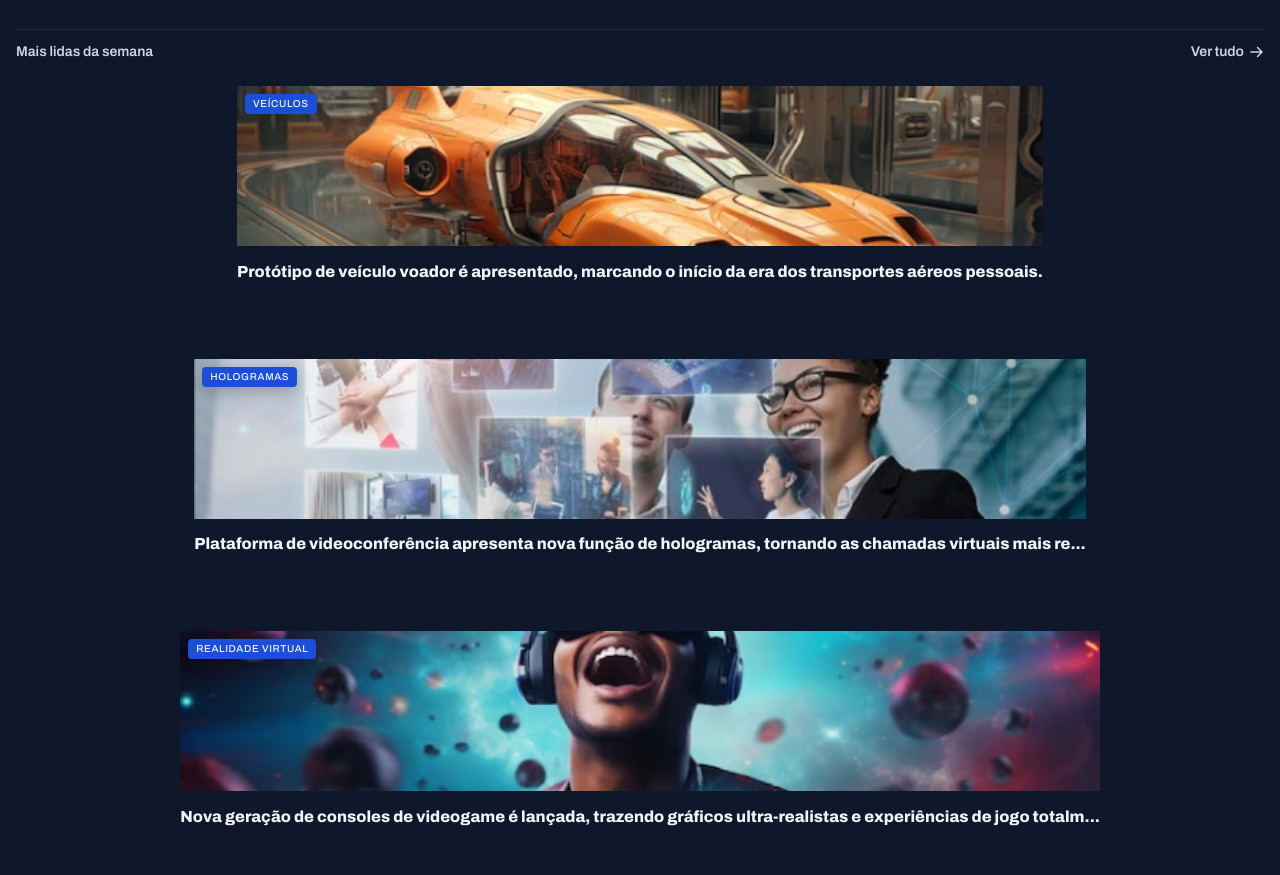
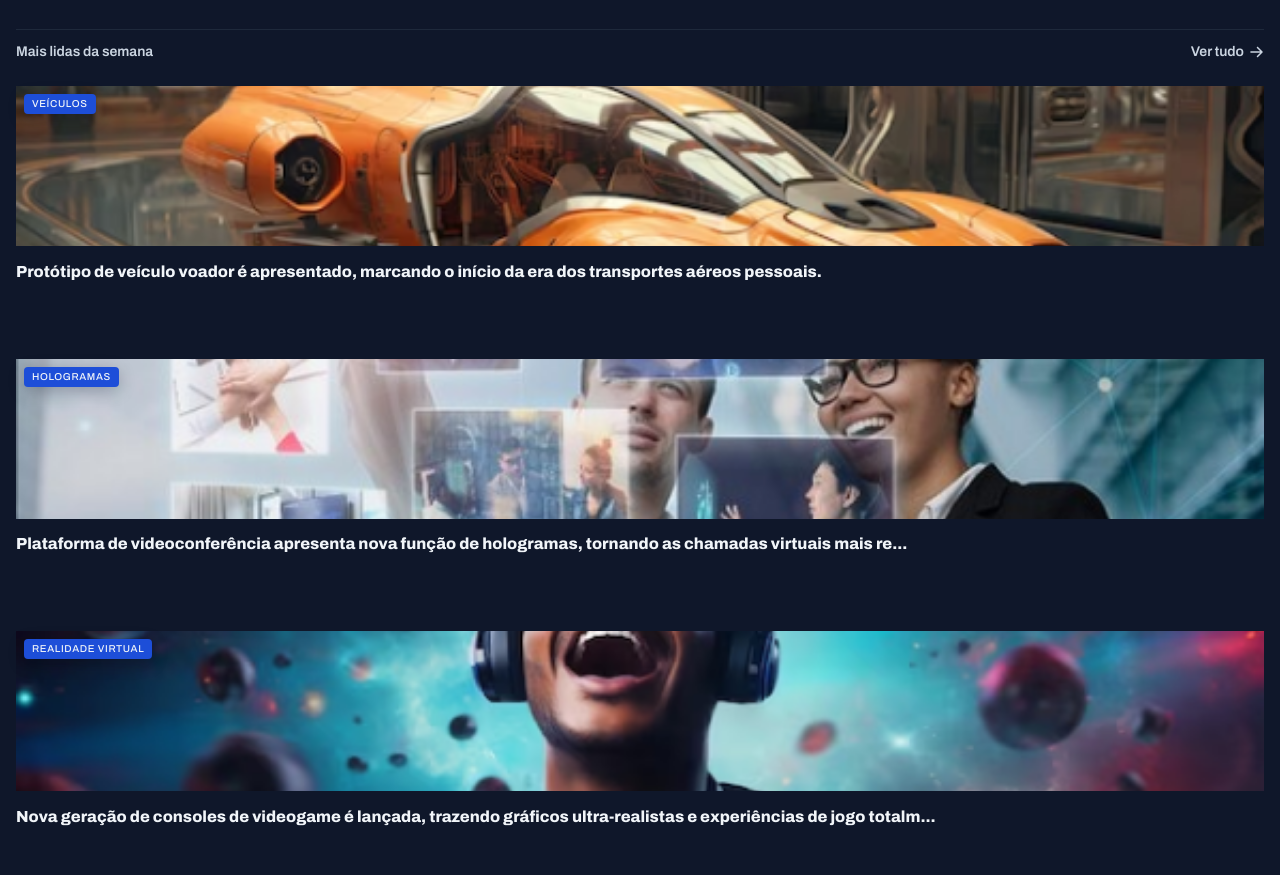
Before and after one commit to arturtinoco/pagina-de-noticias, a plain HTML site: page index.html in a window 1280 px wide. Shown: the part 1401-2276 px from the top of the page. Drawn offline with Linux system fonts and the light colour scheme.

```diff
--- a/index.html
+++ b/index.html
@@ -107,7 +107,7 @@
                 </a>
             </header>
 
-            <div class="flex align-center">
+            <div class="flex">
                 <figure>
                     <span class="tag">Veículos</span>
                     <img src="assets/images/Image 06.png" alt="">
```
